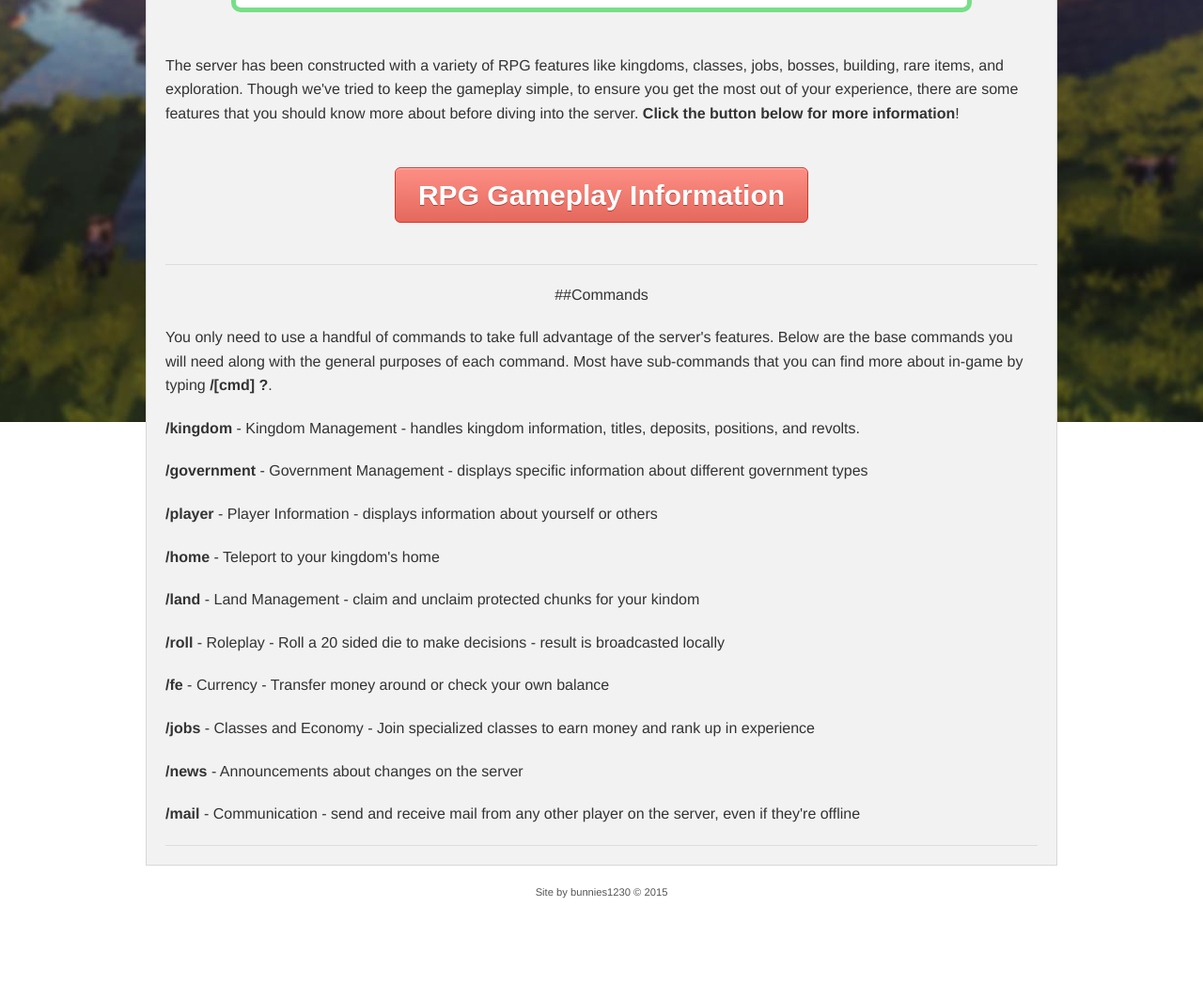
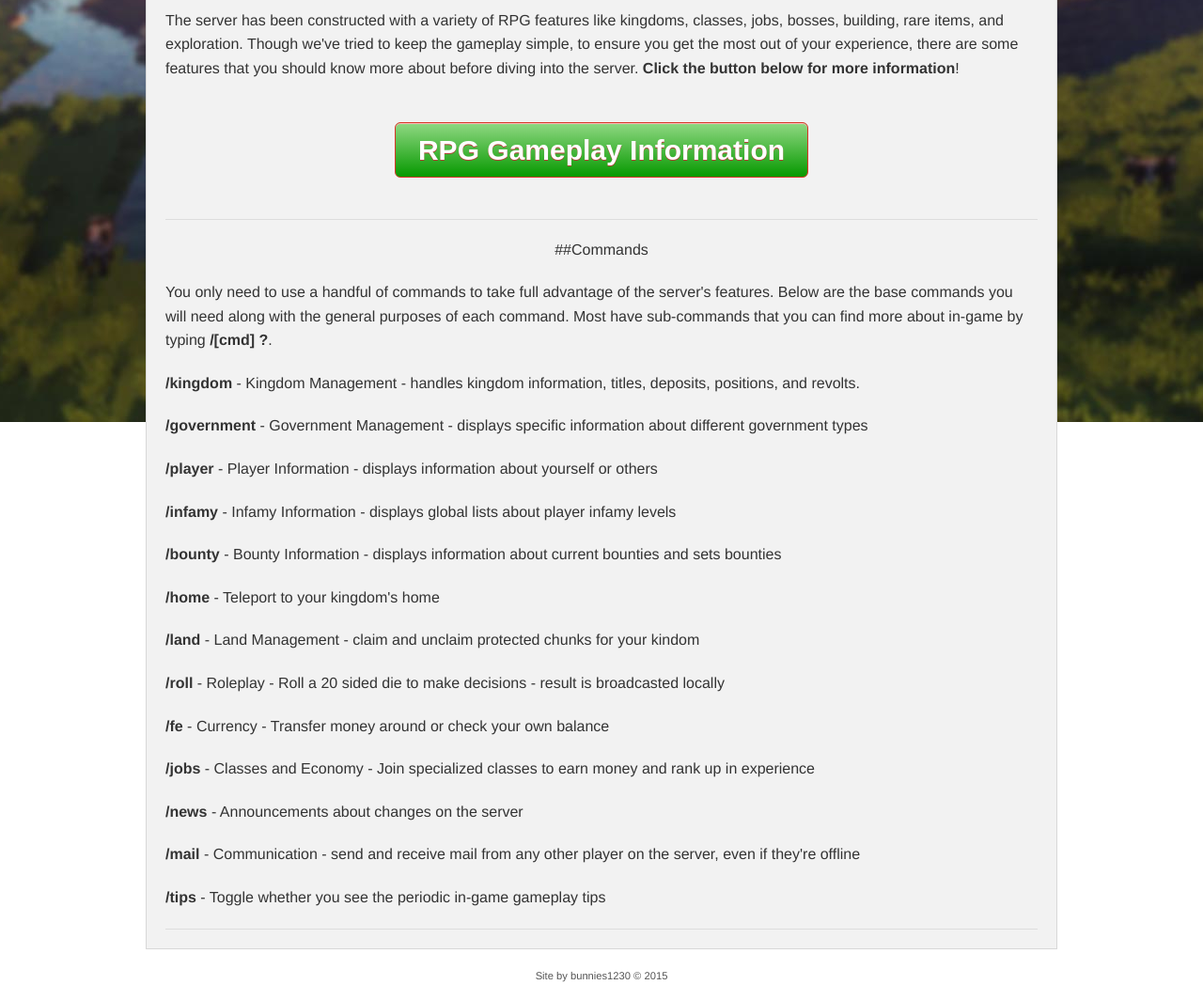
Before and after one commit to damnation-eu/website-beta, a Jekyll site: the page built from rpg.md, in a window 1280 px wide, cut to the strip 725-1773 px from the top of the page. Shown: the whole strip at 94% size. Built offline with Jekyll 4.4.1, drawn with Linux system fonts in a browser that asks for light colours; nearby versions of some CDN libraries; library files that are not in the unit come from our copies; before the commit the page ends 1684 px from its top, so only the background shows below that; some of the changed lines change nothing that is shown.

Commit message:
Update rpg.md

```diff
--- a/rpg.md
+++ b/rpg.md
@@ -8,14 +8,14 @@
 	-moz-box-shadow:inset 0px 1px 0px 0px #f7c5c0;
 	-webkit-box-shadow:inset 0px 1px 0px 0px #f7c5c0;
 	box-shadow:inset 0px 1px 0px 0px #f7c5c0;
-	background:-webkit-gradient(linear, left top, left bottom, color-stop(0.05, #fc8d83), color-stop(1, #e4685d));
-	background:-moz-linear-gradient(top, #fc8d83 5%, #e4685d 100%);
-	background:-webkit-linear-gradient(top, #fc8d83 5%, #e4685d 100%);
-	background:-o-linear-gradient(top, #fc8d83 5%, #e4685d 100%);
-	background:-ms-linear-gradient(top, #fc8d83 5%, #e4685d 100%);
-	background:linear-gradient(to bottom, #fc8d83 5%, #e4685d 100%);
-	filter:progid:DXImageTransform.Microsoft.gradient(startColorstr='#fc8d83', endColorstr='#e4685d',GradientType=0);
-	background-color:#fc8d83;
+	background:-webkit-gradient(linear, left top, left bottom, color-stop(0.05, #89D57C), color-stop(1, #069900));
+	background:-moz-linear-gradient(top, #89D57C 5%, #069900 100%);
+	background:-webkit-linear-gradient(top, #89D57C 5%, #069900 100%);
+	background:-o-linear-gradient(top, #89D57C 5%, #069900 100%);
+	background:-ms-linear-gradient(top, #89D57C 5%, #069900 100%);
+	background:linear-gradient(to bottom, #89D57C 5%, #069900 100%);
+	filter:progid:DXImageTransform.Microsoft.gradient(startColorstr='#89D57C', endColorstr='#069900',GradientType=0);
+	background-color:#89D57C;
 	-moz-border-radius:6px;
 	-webkit-border-radius:6px;
 	border-radius:6px;
@@ -31,14 +31,14 @@
 	text-shadow:0px 1px 0px #b23e35;
 }
 .myButton:hover {
-	background:-webkit-gradient(linear, left top, left bottom, color-stop(0.05, #e4685d), color-stop(1, #fc8d83));
-	background:-moz-linear-gradient(top, #e4685d 5%, #fc8d83 100%);
-	background:-webkit-linear-gradient(top, #e4685d 5%, #fc8d83 100%);
-	background:-o-linear-gradient(top, #e4685d 5%, #fc8d83 100%);
-	background:-ms-linear-gradient(top, #e4685d 5%, #fc8d83 100%);
-	background:linear-gradient(to bottom, #e4685d 5%, #fc8d83 100%);
-	filter:progid:DXImageTransform.Microsoft.gradient(startColorstr='#e4685d', endColorstr='#fc8d83',GradientType=0);
-	background-color:#e4685d;
+	background:-webkit-gradient(linear, left top, left bottom, color-stop(0.05, #069900), color-stop(1, #89D57C));
+	background:-moz-linear-gradient(top, #069900 5%, #89D57C 100%);
+	background:-webkit-linear-gradient(top, #069900 5%, #89D57C 100%);
+	background:-o-linear-gradient(top, #069900 5%, #89D57C 100%);
+	background:-ms-linear-gradient(top, #069900 5%, #89D57C 100%);
+	background:linear-gradient(to bottom, #069900 5%, #89D57C 100%);
+	filter:progid:DXImageTransform.Microsoft.gradient(startColorstr='#069900', endColorstr='#89D57C',GradientType=0);
+	background-color:#069900;
 	color:#ffffff;
 }
 .myButton:active {
@@ -60,11 +60,9 @@
 </p>
 
 <p>You can play casually and take advantage of the adventure <b>OR</b> you can take advantage of the roleplaying elements of leaders, citizens, governments, and competing kingdoms - that's the beauty of roleplaying! The purpose of this server is to create an interactive environment of friendly competition, where players can collaborate with or conspire against one another.</p>
-<br/>
 <p style="border: 5px solid #77df88; text-align:center;border-radius:10px;background-color:#ffffff; padding: 10px;margin: 0px 70px 20px 70px;">
 <b>Interaction is the Key!</b>
 </p>
-<br/>
 <p>The server has been constructed with a variety of RPG features like kingdoms, classes, jobs, bosses, building, rare items, and exploration. Though we've tried to keep the gameplay simple, to ensure you get the most out of your experience, there are some features that you should know more about before diving into the server. <b>Click the button below for more information</b>!</p>
 <br/>
 <center><a href="{{site.baseurl}}/rpg-gameplay" class="myButton">RPG Gameplay Information</a></center>
@@ -80,6 +78,8 @@
 <p><b>/kingdom</b> - Kingdom Management - handles kingdom information, titles, deposits, positions, and revolts.</p>
 <p><b>/government</b> - Government Management - displays specific information about different government types</p>
 <p><b>/player</b> - Player Information - displays information about yourself or others</p>
+<p><b>/infamy</b> - Infamy Information - displays global lists about player infamy levels</p>
+<p><b>/bounty</b> - Bounty Information - displays information about current bounties and sets bounties</p>
 <p><b>/home</b> - Teleport to your kingdom's home</p>
 <p><b>/land</b> - Land Management - claim and unclaim protected chunks for your kindom</p>
 <p><b>/roll</b> - Roleplay - Roll a 20 sided die to make decisions - result is broadcasted locally</p>
@@ -87,6 +87,7 @@
 <p><b>/jobs</b> - Classes and Economy - Join specialized classes to earn money and rank up in experience</p>
 <p><b>/news</b> - Announcements about changes on the server</p>
 <p><b>/mail</b> - Communication - send and receive mail from any other player on the server, even if they're offline</p>
+<p><b>/tips</b> - Toggle whether you see the periodic in-game gameplay tips</p>
 
 <hr>
 </body>
```
